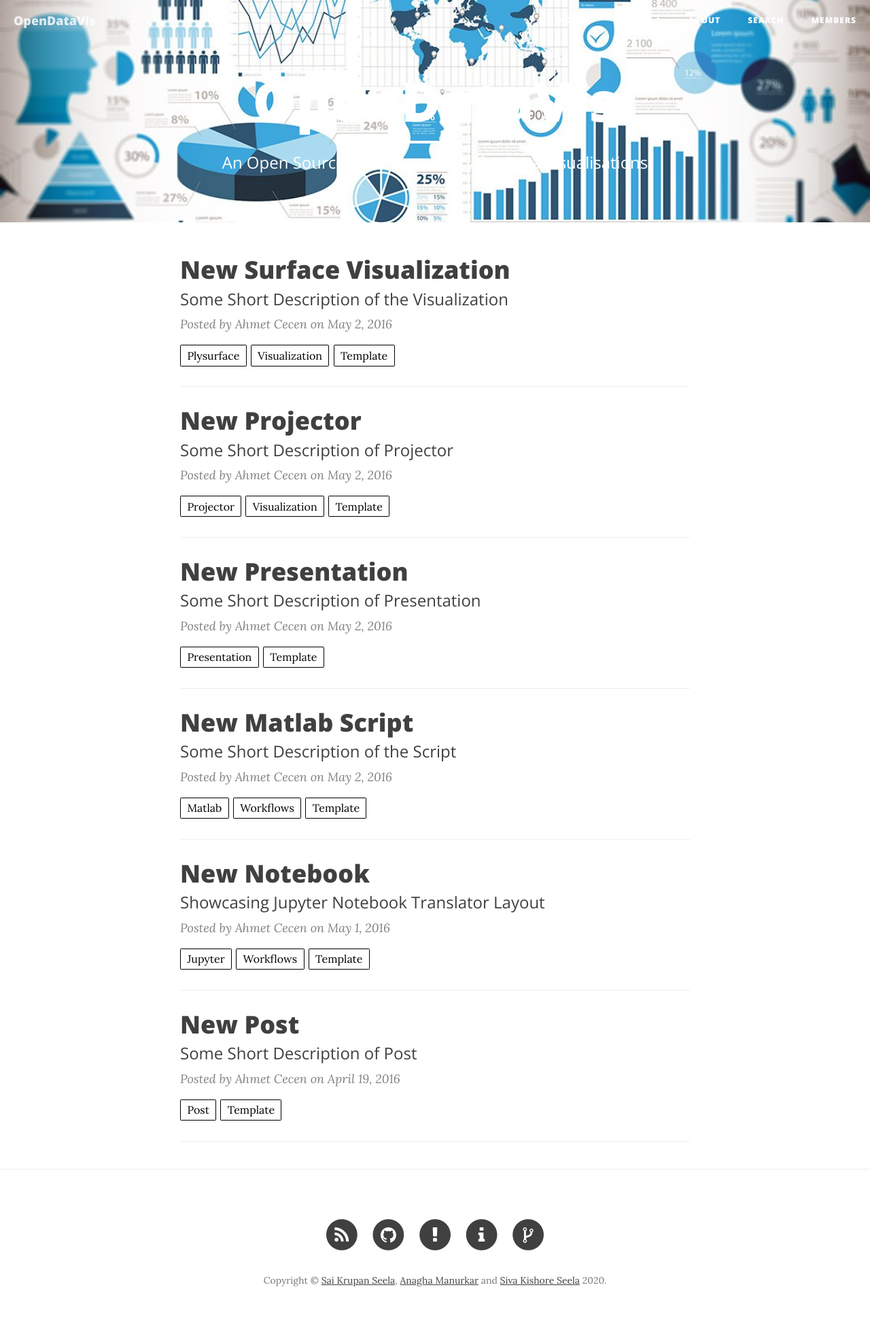
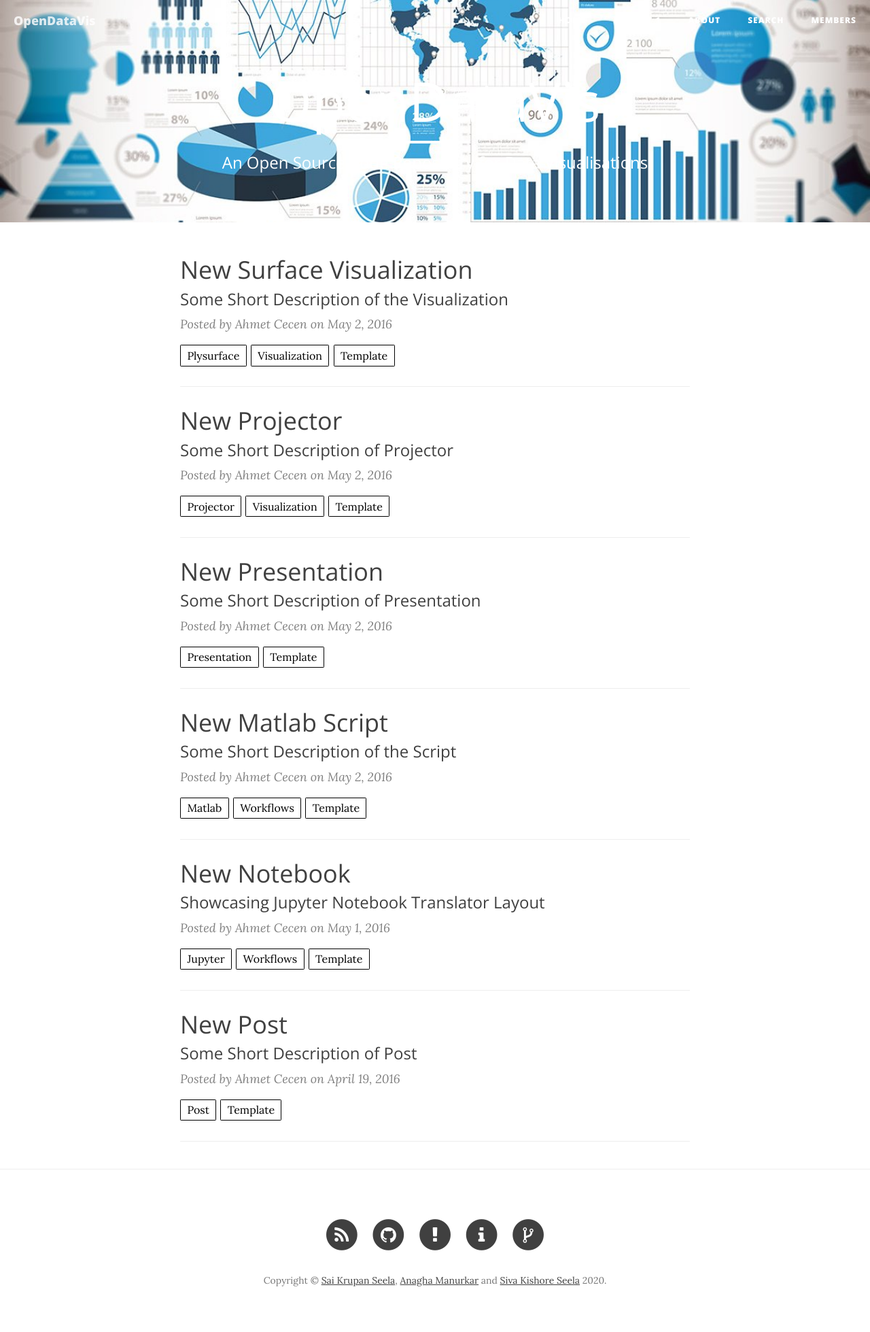
Before and after one commit to opendatavis/opendatavis.github.io, a Jekyll site: the page built from index.html, in a window 1280 px wide. Shown: the whole page at 68% size. Built offline with Jekyll 4.4.1, drawn with Linux system fonts in a browser that asks for light colours; nearby versions of some CDN libraries; the list of posts is cut into pages by our own code.

Commit message:
Changed font for blog h6 heading

```diff
--- a/css/clean-blog.css
+++ b/css/clean-blog.css
@@ -28,7 +28,7 @@
 h5,
 h6 {
   font-family: 'Open Sans', 'Helvetica Neue', Helvetica, Arial, sans-serif;
-  font-weight: 800;
+  font-weight: 100;
 }
 a {
   color: #404040;
```
